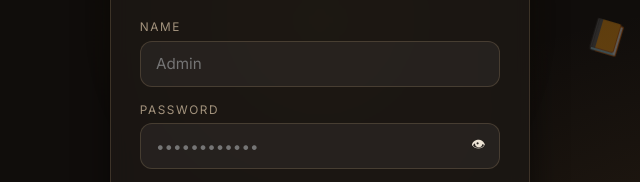
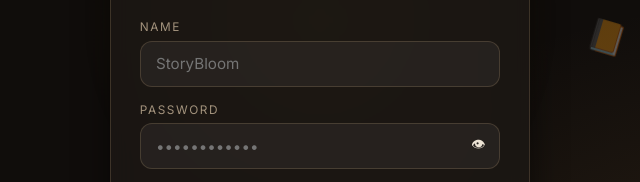
Before and after one commit to Kingori-software/novelvault, a plain HTML site: page index.html in a window 1280 px wide. Shown: the part 380-562 px from the top of the page, 320-960 px from the left. Drawn offline with nearby package versions, Linux system fonts and the light colour scheme; a web font is replaced by a local one.

Commit message:
Update index.html

```diff
--- a/index.html
+++ b/index.html
@@ -71,7 +71,7 @@
 
     <label class="field">
       <span>Name</span>
-      <input type="text" id="StoryBloom" placeholder="Admin" autocomplete="username" />
+      <input type="text" id="StoryBloom" placeholder="StoryBloom" autocomplete="username" />
     </label>
 
     <label class="field">
```
